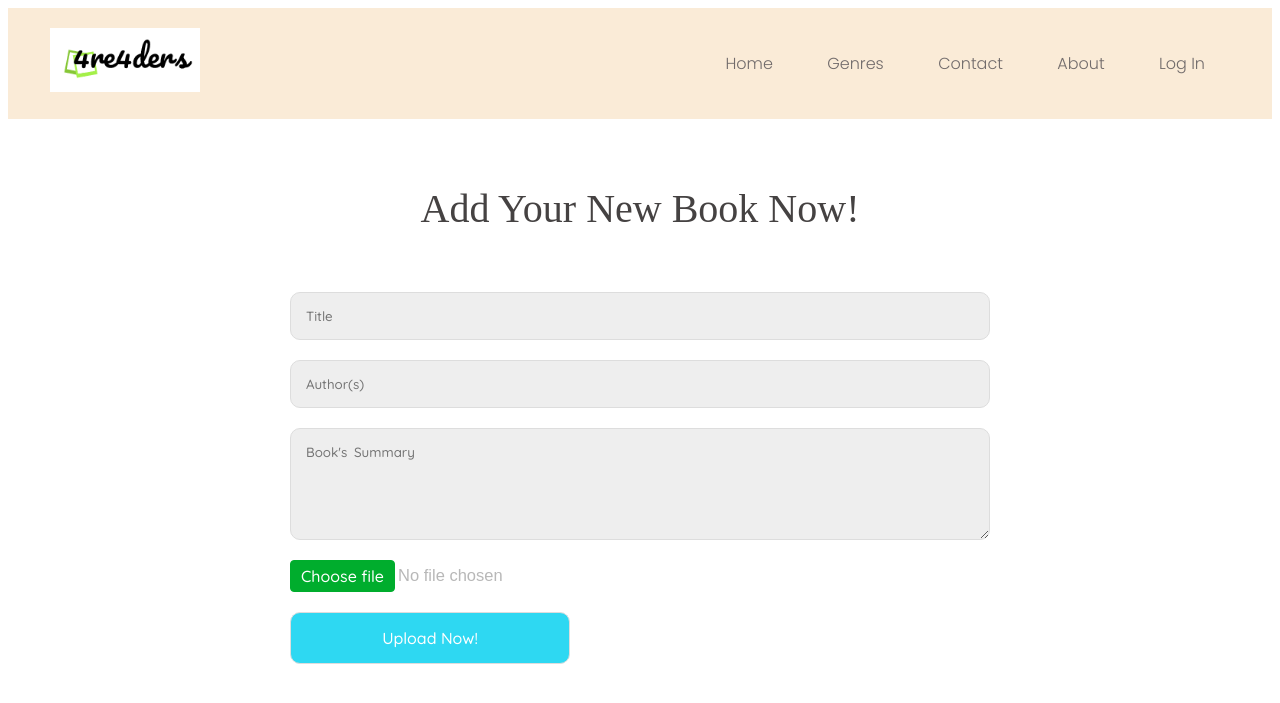
After one commit to 21020793/Website_clonning_Goodreads, a PHP site: page /adding_book.html in a window 1280 px wide. The commit adds this page. Shown: the top 703 px of the page. Run offline with PHP 8.4, Linux system fonts and the light colour scheme.

Commit message:
Add new books

```diff
--- /dev/null
+++ b/adding_book.css
@@ -0,0 +1,151 @@
+ body{
+    height: 100%;
+    overflow: hidden;
+
+    --text_type : 'Quicksand', sans-serif;
+ }
+
+
+ /*part1: navigation bar*/
+    .navigation_bar {
+        display: flex;
+        align-items: center;
+        padding: 12px;
+        font-family: 'Poppins', sans-serif;
+    }
+
+
+    .container1{
+        position: relative;
+    }
+
+    .container1 a{
+        text-decoration: none;
+        color: rgb(113, 107, 107);
+    }
+    nav {
+        flex: 1;
+        text-align: right;
+    }
+
+    nav ul {
+        display: inline-block;
+        list-style-type: none;
+    }
+
+    .nav_bar{
+        display: inline-block;
+        margin: 15px;
+        padding:0 10px 0;
+    }
+
+    .nav_bar:hover{
+        background-color: #ea9a9a;
+        color: #f4f2a0;
+        border-radius: 20px;
+    }
+
+    .container1 {
+        padding-left: 30px;
+        padding-right: 30px;
+        margin: auto;
+        background: antiquewhite;
+    }
+
+    p{
+        font-family: 'Times New Roman', Times, serif;
+        font-size: 40px;
+        color: #454242;
+    }
+
+    .upload_container{
+        display: flex;
+        align-items: center;
+        justify-content: center;
+    }
+
+    .upload_form{
+        width: 700px;
+        height: 570px;
+        display: flex;
+        flex-direction: column;
+        text-align: center;
+        justify-content: center;
+        gap: 20px;
+    }
+
+    .filling_form{
+        display: block;
+        width: 100%;
+        padding: 15px;
+        box-sizing: border-box;
+        border-radius: 10px;
+        border: 1px solid #dddddd;
+        outline: none;
+        background: #eeeeee;
+        transition: background 0.2s, border-color 0.2s;
+        font-family: var(--text_type);
+    }
+
+    .filling_text{
+        font-family: var(--text_type);
+        display: block;
+        width: 100%;
+        padding: 15px;
+        box-sizing: border-box;
+        border-radius: 10px;
+        border: 1px solid #dddddd;
+        outline: none;
+        background: #eeeeee;
+        transition: background 0.2s, border-color 0.2s;
+        height: auto;
+        word-spacing: 3px;
+    }
+
+    .add_img{
+        position: relative;
+        display: flex;
+        flex-direction: row;
+        width: 15%;
+        height: 32px;
+    }
+
+    .button{
+        z-index: 2;
+        padding:5px 10px;
+        background:#00ad2d;
+        border:1px solid #00ad2d;
+        position:relative;
+        color:#fff;
+        border-radius:4px;
+        text-align:center;
+        float:left;
+        pointer-events: none;
+        font-family: var(--text_type);
+    }
+
+    .file_sub{
+        position: absolute;
+        z-index: 1;
+        top: 3px;
+        left: 0px;
+        font-size: 16.5px;
+        color: #b8b8b8;
+        cursor:pointer;
+    }
+
+    button{
+        width: 40%;
+        font-family: var(--text_type);
+        display: block;
+        padding: 15px;
+        box-sizing: border-box;
+        border-radius: 10px;
+        border: 1px solid #dddddd;
+        outline: none;
+        background: #2ed8f2;
+        transition: background 0.2s, border-color 0.2s;
+        height: auto;
+        font-size: medium;
+        color: white;
+    }
--- /dev/null
+++ b/adding_book.html
@@ -0,0 +1,51 @@
+<!DOCTYPE html>
+<html lang="en">
+
+<head>
+    <meta charset="UTF-8">
+    <meta http-equiv="X-UA-Compatible" content="IE=edge">
+    <title>Adding a new book</title>
+    <link rel="stylesheet" type="text/css" href="adding_book.css">
+    <link href="https://fonts.googleapis.com/css2?family=Poppins:wght@300&display=swap" rel="stylesheet">
+    <link rel="stylesheet" href="https://cdnjs.cloudflare.com/ajax/libs/font-awesome/4.7.0/css/font-awesome.min.css">
+    <link href="https://fonts.googleapis.com/css2?family=Quicksand:wght@500&display=swap" rel="stylesheet">
+    <link href="https://fonts.googleapis.com/css2?family=Merriweather&display=swap" rel="stylesheet">
+    <link href="https://fonts.googleapis.com/css2?family=Merriweather:wght@300&display=swap" rel="stylesheet">
+</head>
+
+<body>
+    <div class="container1">
+        <div class="navigation_bar">
+            <div class="logo">
+                <img src="pics/logo2.png" alt="" width="150px">
+            </div>
+            <nav>
+                <ul>
+                    <li class="nav_bar"><a href="index.html">Home</a></li>
+                    <li class="nav_bar"><a href="genres.html">Genres</a></li>
+                    <li class="nav_bar"><a href="">Contact</a></li>
+                    <li class="nav_bar"><a href="">About</a></li>
+                    <li class="nav_bar"><a href="login.html">Log In</a></li>
+                </ul>
+            </nav>
+        </div>
+    </div>
+
+    <div class="upload_container">
+        <form class="upload_form" id="upload-form">
+            <p>Add Your New Book Now!</p>
+            <input class="filling_form" type="text" id="item-name" placeholder="Title">
+            <input class="filling_form" type="text" id="item-name" placeholder="Author(s)">
+            <textarea class="filling_text" id=" book-description" rows="5"
+                placeholder="Book's Summary"></textarea>
+            <div class="add_img">
+                <div class="button">Choose file</div>
+                <input class="file_sub" type="file" id="item-image" accept="image/*">
+            </div>
+            <button type="submit">Upload Now!</button>
+        </form>
+
+    </div>
+
+
+</body>
--- a/style_1.css
+++ b/style_1.css
@@ -202,12 +202,12 @@ p {
 .title_1::after {
     content: '';
     background: rgb(249, 190, 53);
-    width: 100px;
+    width: 200px;
     height: 5px;
     border-radius: 5px;
     position: absolute;
     bottom: 0;
-    transform: translate(-100%);
+    transform: translate(-65%);
 }
 
 h4 {
```
Also changed, not shown: Book_shelf.html (added, +146 -0 lines), submitted.css (added, +79 -0 lines), submitted.html (added, +45 -0 lines).
